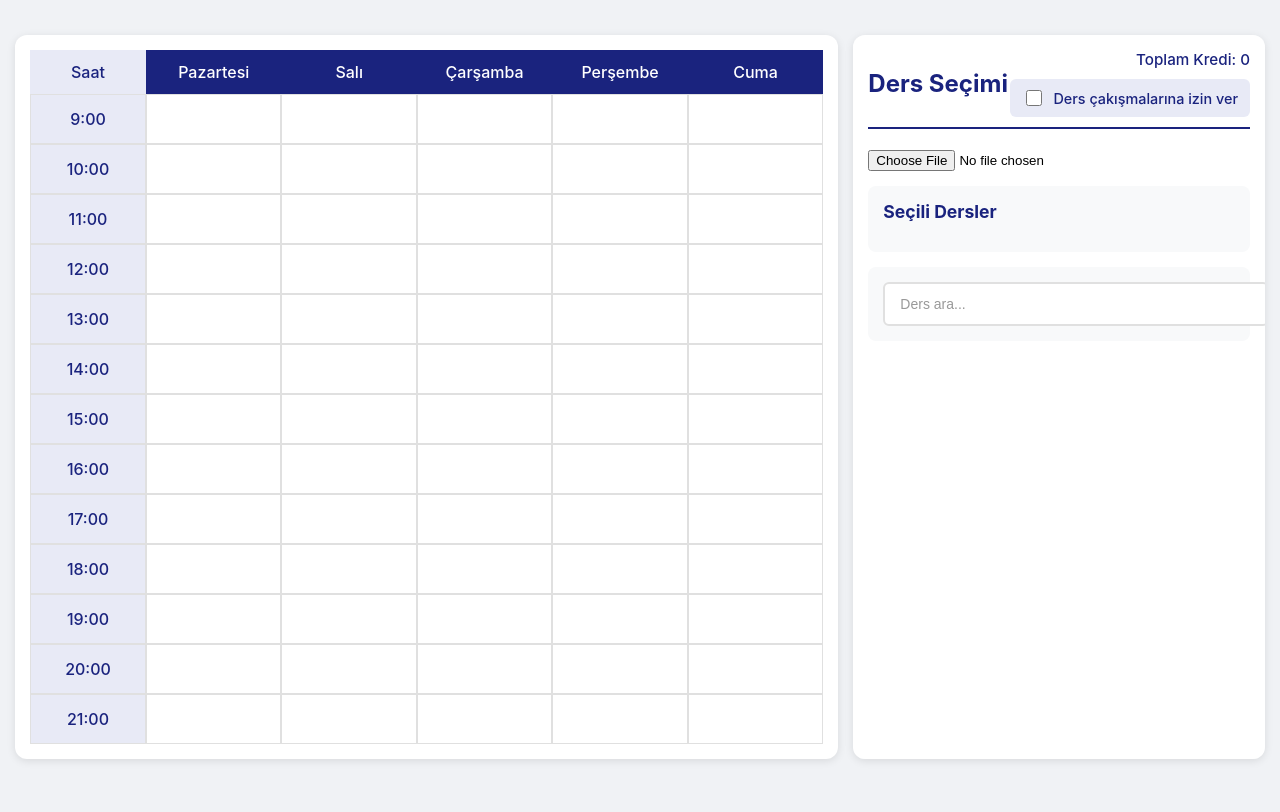
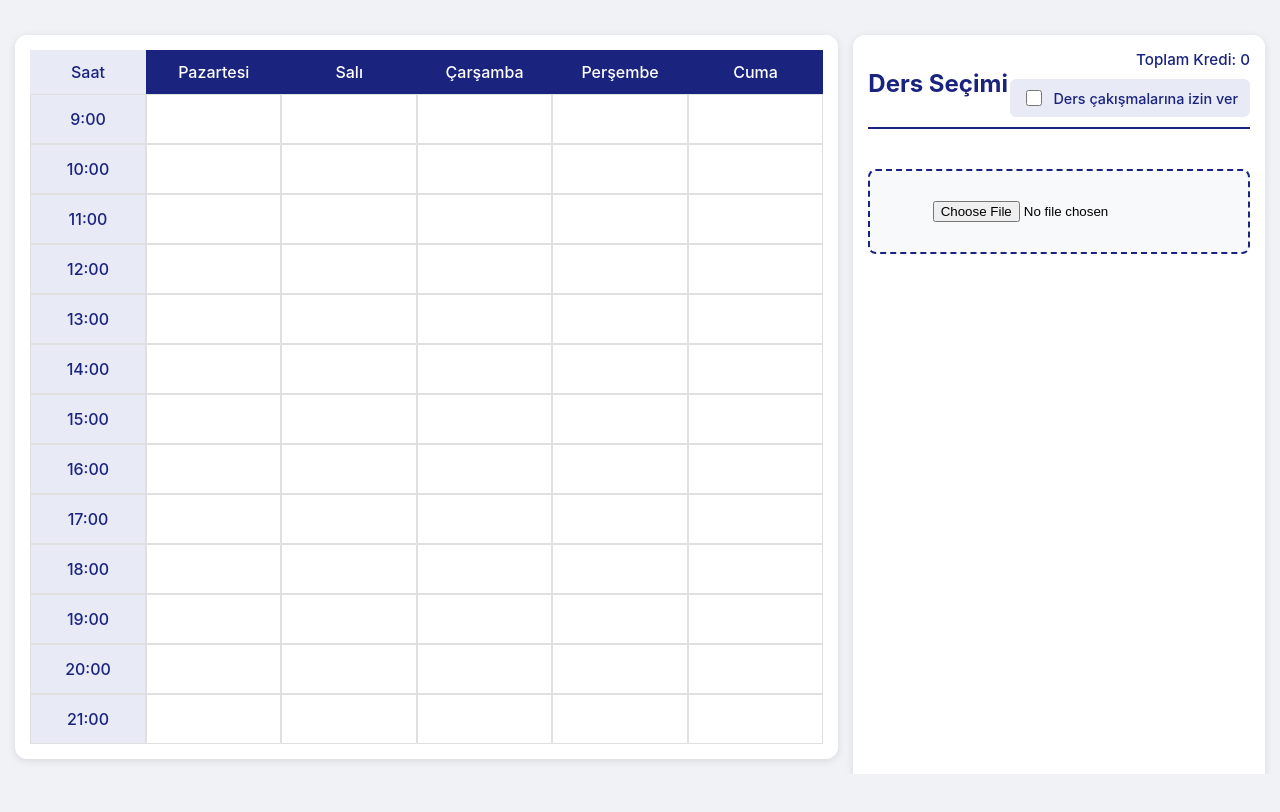
Before and after one commit to burakguclu/Scheduler, a React (Create React App) app: page / in a window 1280 px wide. Shown: the top 812 px of the page. Built offline with nearby package versions, Linux system fonts and the light colour scheme.

Commit message:
Corrections for the layout of sidebar items

```diff
--- a/src/App.css
+++ b/src/App.css
@@ -207,16 +207,16 @@ th:first-child {
 }
 
 .selected-course-item {
-  background: #f5f5f5;
+  display: flex;
+  justify-content: space-between;
+  align-items: center;
+  background: white;
   padding: 12px;
+  border-radius: 6px;
   margin-bottom: 10px;
-  border-radius: 8px;
   border-left: 4px solid #1a237e;
-  transition: all 0.3s;
+  transition: all 0.3s ease;
   cursor: pointer;
-  display: flex;
-  flex-direction: column;
-  gap: 5px;
 }
 
 .selected-course-item:hover {
@@ -236,19 +236,19 @@ th:first-child {
 }
 
 .remove-button {
-  background-color: #c62828;
+  background-color: #dc3545;
   color: white;
   border: none;
-  padding: 8px 16px;
-  border-radius: 6px;
+  padding: 8px 12px;
+  border-radius: 4px;
   cursor: pointer;
-  font-weight: 500;
-  transition: all 0.3s;
+  font-size: 0.9em;
+  transition: all 0.2s ease;
 }
 
 .remove-button:hover {
-  background-color: #b71c1c;
-  transform: translateY(-2px);
+  background-color: #c82333;
+  transform: scale(1.05);
 }
 
 .course-info {
@@ -561,10 +561,11 @@ th:first-child {
 
 /* Arama kutusu stilleri */
 .search-container {
-  padding: 15px;
+  padding: 10px;
   background: #f8f9fa;
   border-radius: 8px;
-  margin: 15px 0;
+  margin: 15px;
+  width: calc(100% - 80px);
 }
 
 .search-input {
@@ -629,3 +630,53 @@ th:first-child {
   font-size: 0.9em;
   color: #666;
 }
+
+.file-upload-container {
+  display: flex;
+  justify-content: center;
+  align-items: center;
+  padding: 20px;
+  background: #f8f9fa;
+  border-radius: 8px;
+  border: 2px dashed #1a237e;
+  margin: 20px 0;
+}
+
+.file-input {
+  width: auto;
+}
+
+.courses-container {
+  display: flex;
+  flex-direction: column;
+  height: calc(100vh - 280px);
+  overflow: hidden;
+  padding: 0 15px;
+}
+
+.available-courses {
+  flex: 2;
+  overflow-y: auto;
+  padding: 10px;
+  background: #fff;
+  border-radius: 8px;
+  margin-bottom: 15px;
+}
+
+.selected-courses {
+  flex: 1;
+  min-height: 200px;
+  max-height: 300px;
+  overflow-y: auto;
+  padding: 15px;
+  background: #f8f9fa;
+  border-radius: 8px;
+  margin-bottom: 0;
+}
+
+.course-selection {
+  display: flex;
+  flex-direction: column;
+  height: 100%;
+  padding: 15px;
+}
--- a/src/App.js
+++ b/src/App.js
@@ -12,6 +12,7 @@ function App() {
   const [currentScheduleIndex, setCurrentScheduleIndex] = useState(0);
   const [ignoreConflicts, setIgnoreConflicts] = useState(false);
   const [searchTerm, setSearchTerm] = useState('');
+  const [isFileUploaded, setIsFileUploaded] = useState(false);
 
   const timeSlots = Array.from({ length: 13 }, (_, i) => `${i + 9}:00`);
 
@@ -69,6 +70,7 @@ function App() {
         const excelData = await readExcelFile(file);
         const parsedCourses = parseCourses(excelData);
         setCourses(parsedCourses || []);
+        setIsFileUploaded(true);
       } catch (error) {
         console.error('Excel dosyası okunurken hata oluştu:', error);
         alert('Excel dosyası okunurken bir hata oluştu!');
@@ -95,7 +97,22 @@ function App() {
     setTotalCredits(newTotalCredits);
     setTotalECTS(prev => prev + Number(course.ects));
 
+    setCourses(prev => prev.filter(c => c.code !== course.code));
+
     const newOptions = generateAllScheduleCombinations(newSelectedCourses);
+    setScheduleOptions(newOptions);
+    setCurrentScheduleIndex(0);
+  };
+
+  const handleCourseRemove = (course) => {
+    setSelectedCourses(prev => prev.filter(c => c.code !== course.code));
+    setTotalCredits(prev => prev - Number(course.credits));
+    setTotalECTS(prev => prev - Number(course.ects));
+
+    setCourses(prev => [...prev, course].sort((a, b) => a.code.localeCompare(b.code)));
+
+    const updatedSelectedCourses = selectedCourses.filter(c => c.code !== course.code);
+    const newOptions = generateAllScheduleCombinations(updatedSelectedCourses);
     setScheduleOptions(newOptions);
     setCurrentScheduleIndex(0);
   };
@@ -213,21 +230,17 @@ function App() {
             </div>
           </div>
 
-          <input type="file" accept=".xlsx,.xls" onChange={handleFileUpload} />
-
-          <div className="selected-courses">
-            <h3>Seçili Dersler</h3>
-            {selectedCourses.map((course, index) => (
-              <div key={index} className="selected-course-item">
-                <div className="course-info">
-                  <strong>{course.code}</strong>
-                  <p>{course.name}</p>
-                  <p>Kredi: {course.credits} | AKTS: {course.ects}</p>
+          {!isFileUploaded ? (
+            <div className="file-upload-container">
+              <input
+                type="file"
+                accept=".xlsx,.xls"
+                onChange={handleFileUpload}
+                className="file-input"
+              />
             </div>
-              </div>
-            ))}
-          </div>
-
+          ) : (
+            <>
               <div className="search-container">
                 <input
                   type="text"
@@ -238,7 +251,8 @@ function App() {
                 />
               </div>
 
-          <div className="course-list">
+              <div className="courses-container">
+                <div className="available-courses">
                   {filteredCourses.map((course, index) => (
                     <div key={index} className="course-item" onClick={() => handleCourseSelect(course)}>
                       <div className="course-info">
@@ -257,6 +271,26 @@ function App() {
                     </div>
                   ))}
                 </div>
+
+                <div className="selected-courses">
+                  <h3>Seçili Dersler</h3>
+                  {selectedCourses.map((course, index) => (
+                    <div
+                      key={index}
+                      className="selected-course-item"
+                      onClick={() => handleCourseRemove(course)}
+                    >
+                      <div className="course-info">
+                        <strong>{course.code}</strong>
+                        <p>{course.name}</p>
+                        <p>Kredi: {course.credits} | AKTS: {course.ects}</p>
+                      </div>
+                    </div>
+                  ))}
+                </div>
+              </div>
+            </>
+          )}
         </div>
       </div>
     </div>
```
Lines whose indentation alone changed are shown as unchanged.
